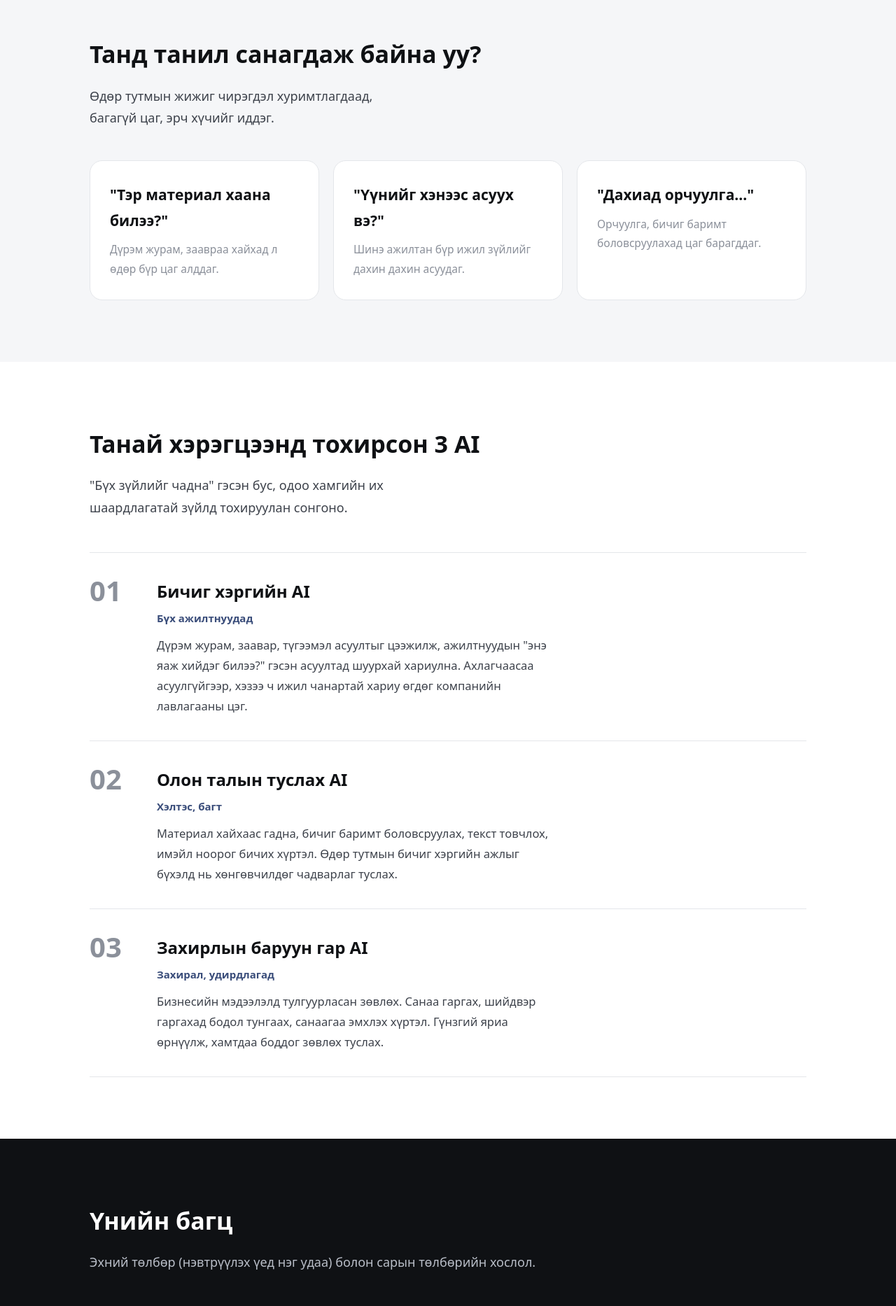
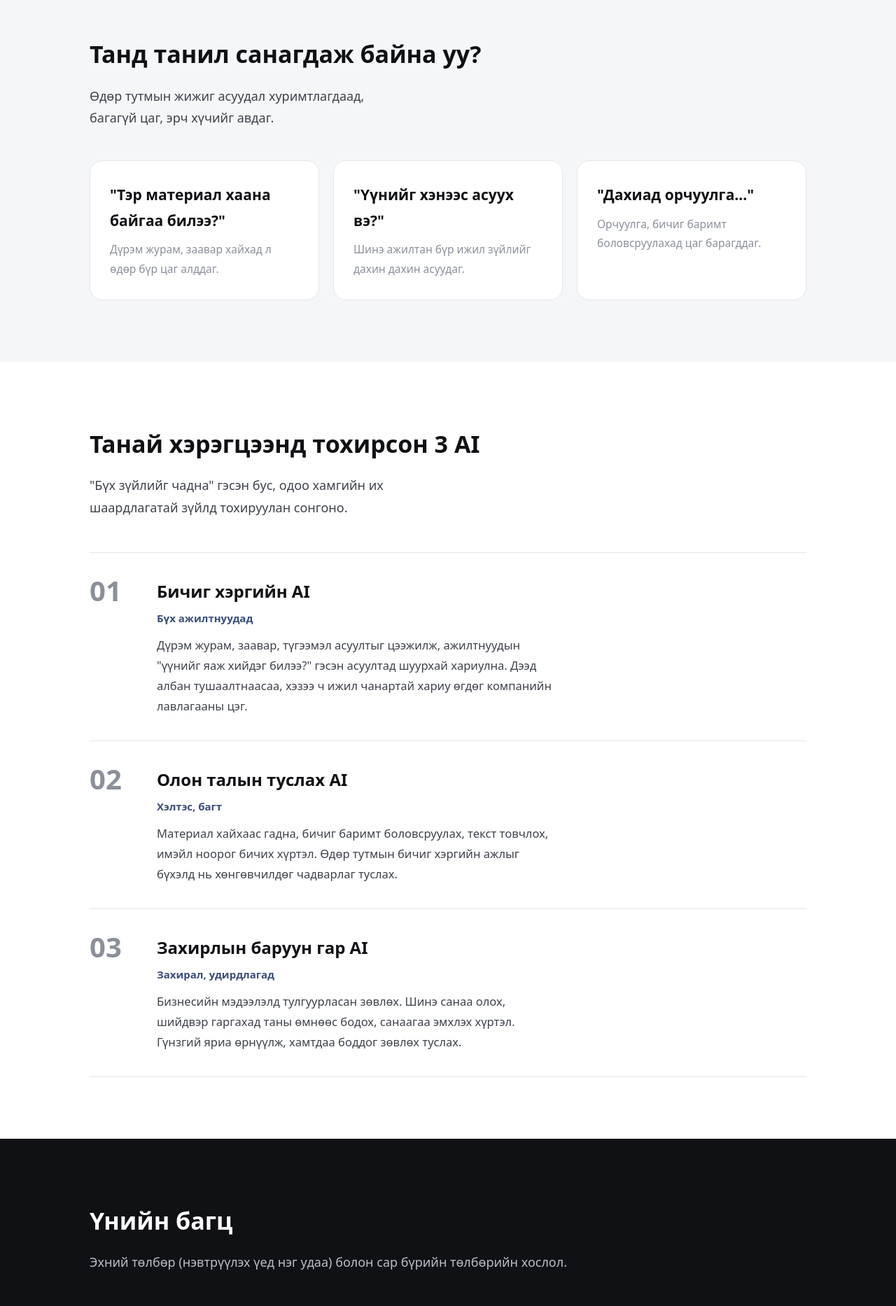
Before and after one commit to hiro9215koctwcx-glitch/mongol-ai, a plain HTML site: page business-ai/index.html in a window 1280 px wide. Shown: the part 900-2766 px from the top of the page at 70% size. Drawn offline with Linux system fonts and the light colour scheme.

Commit message:
fix: 社内AIページのモンゴル語文言を修正
Co-authored-by: Cursor <cursoragent@cursor.com>

```diff
--- a/business-ai/index.html
+++ b/business-ai/index.html
@@ -170,11 +170,11 @@
   <section class="pain">
     <div class="wrap">
       <h2>Танд танил санагдаж байна уу?</h2>
-      <p class="lead">Өдөр тутмын жижиг чирэгдэл хуримтлагдаад, багагүй цаг, эрч хүчийг иддэг.</p>
+      <p class="lead">Өдөр тутмын жижиг асуудал хуримтлагдаад, багагүй цаг, эрч хүчийг авдаг.</p>
       <div class="grid">
         <div class="item">
-          <div class="q">"Тэр материал хаана билээ?"</div>
-          <p>Дүрэм журам, заавраа хайхад л өдөр бүр цаг алддаг.</p>
+          <div class="q">"Тэр материал хаана байгаа билээ?"</div>
+          <p>Дүрэм журам, заавар хайхад л өдөр бүр цаг алддаг.</p>
         </div>
         <div class="item">
           <div class="q">"Үүнийг хэнээс асуух вэ?"</div>
@@ -199,7 +199,7 @@
         <div>
           <h3>Бичиг хэргийн AI</h3>
           <div class="who">Бүх ажилтнуудад</div>
-          <p>Дүрэм журам, заавар, түгээмэл асуултыг цээжилж, ажилтнуудын "энэ яаж хийдэг билээ?" гэсэн асуултад шуурхай хариулна. Ахлагчаасаа асуулгүйгээр, хэзээ ч ижил чанартай хариу өгдөг компанийн лавлагааны цэг.</p>
+          <p>Дүрэм журам, заавар, түгээмэл асуултыг цээжилж, ажилтнуудын "үүнийг яаж хийдэг билээ?" гэсэн асуултад шуурхай хариулна. Дээд албан тушаалтнаасаа, хэзээ ч ижил чанартай хариу өгдөг компанийн лавлагааны цэг.</p>
         </div>
       </div>
 
@@ -217,7 +217,7 @@
         <div>
           <h3>Захирлын баруун гар AI</h3>
           <div class="who">Захирал, удирдлагад</div>
-          <p>Бизнесийн мэдээлэлд тулгуурласан зөвлөх. Санаа гаргах, шийдвэр гаргахад бодол тунгаах, санаагаа эмхлэх хүртэл. Гүнзгий яриа өрнүүлж, хамтдаа боддог зөвлөх туслах.</p>
+          <p>Бизнесийн мэдээлэлд тулгуурласан зөвлөх. Шинэ санаа олох, шийдвэр гаргахад таны өмнөөс бодох, санаагаа эмхлэх хүртэл. Гүнзгий яриа өрнүүлж, хамтдаа боддог зөвлөх туслах.</p>
         </div>
       </div>
     </div>
@@ -227,7 +227,7 @@
   <section class="pricing" id="plans">
     <div class="wrap">
       <h2>Үнийн багц</h2>
-      <p class="lead">Эхний төлбөр (нэвтрүүлэх үед нэг удаа) болон сарын төлбөрийн хослол.</p>
+      <p class="lead">Эхний төлбөр (нэвтрүүлэх үед нэг удаа) болон сар бүрийн төлбөрийн хослол.</p>
       <div class="plans">
 
         <div class="plan">
```
